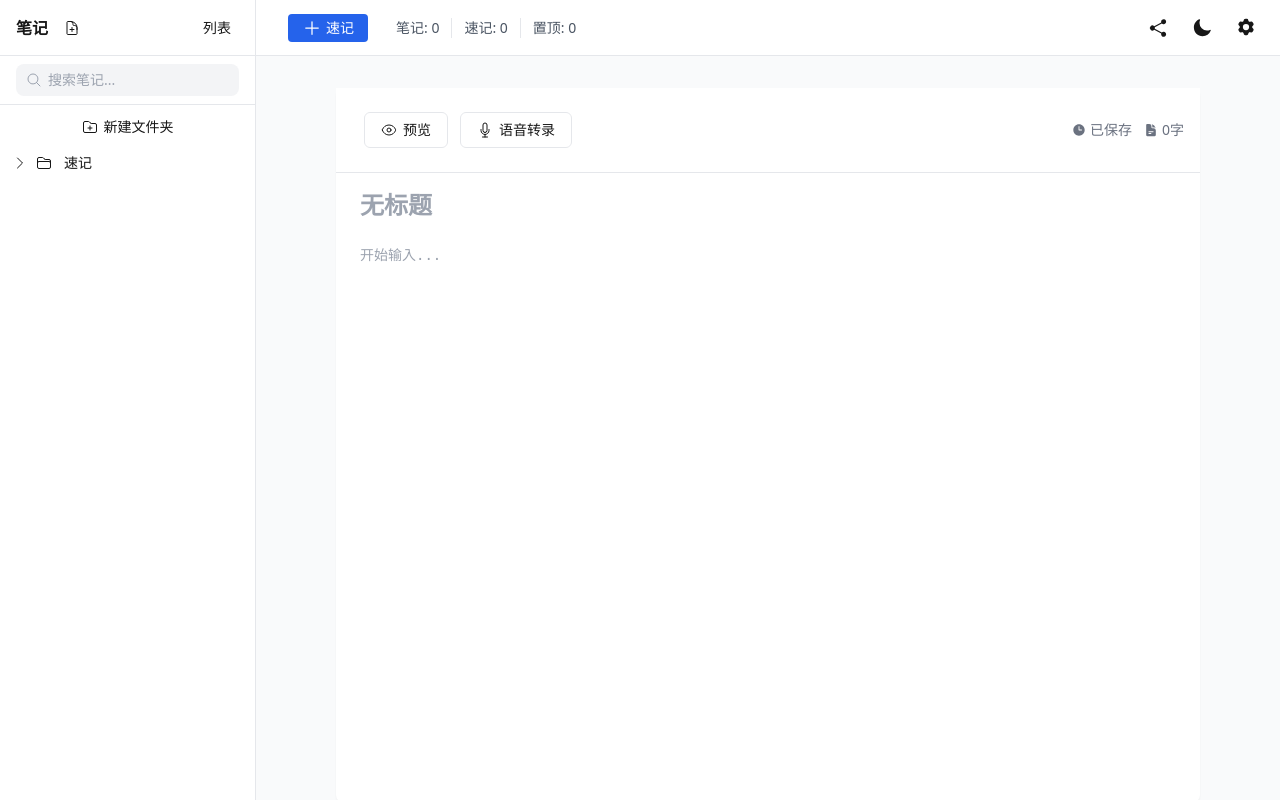
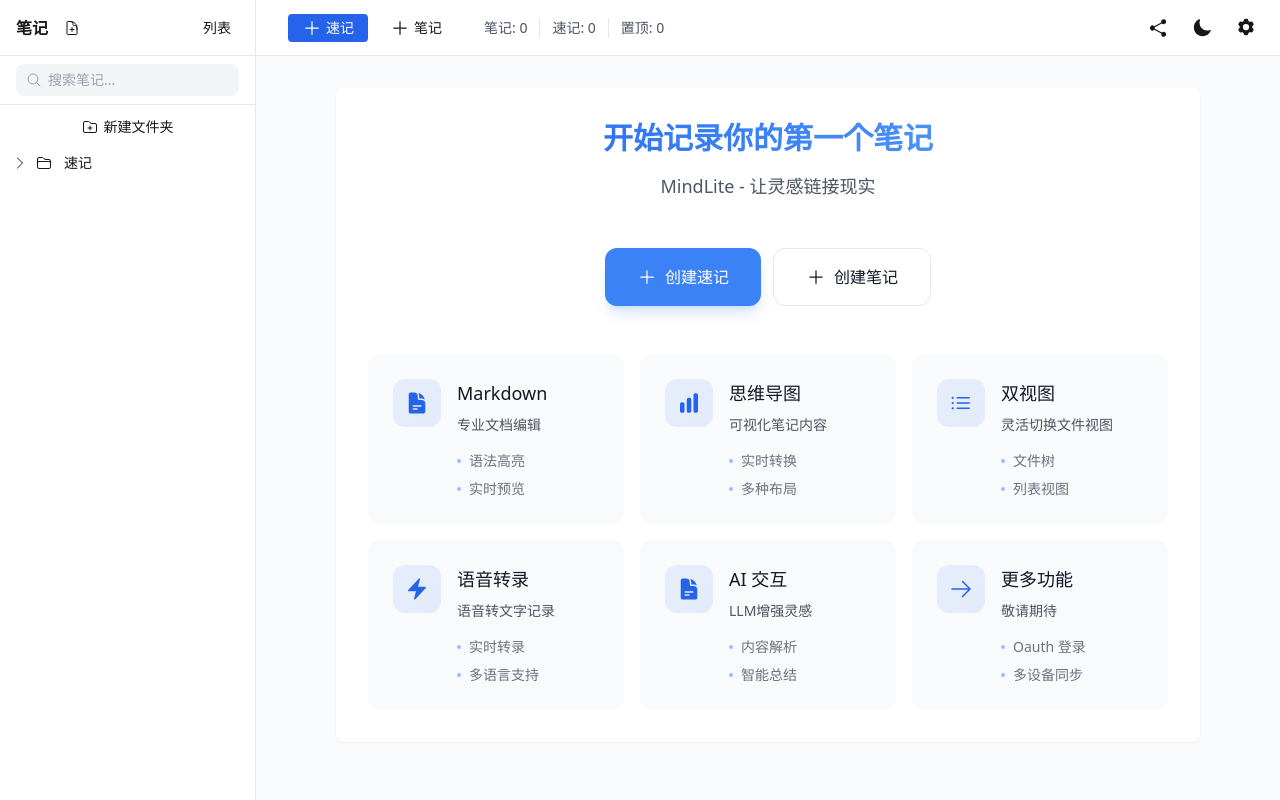
Before and after one commit to MindMorbius/MindLite, a Next.js app: page /workspace in a window 1280 px wide. Built offline with nearby package versions, Linux system fonts and the light colour scheme.

Commit message:
添加 引导页

```diff
--- /dev/null
+++ b/src/components/workspace/EmptyState/index.js
@@ -0,0 +1,125 @@
+import { PlusIcon, FolderIcon, DocumentTextIcon, BoltIcon, ChartBarIcon, ListBulletIcon, ShieldCheckIcon, ArrowRightIcon } from '@heroicons/react/24/solid';
+import { useStore } from '@/lib/store';
+
+const features = [
+  {
+    title: 'Markdown',
+    description: '专业文档编辑',
+    icon: DocumentTextIcon,
+    items: ['语法高亮', '实时预览']
+  },
+  {
+    title: '思维导图',
+    description: '可视化笔记内容',
+    icon: ChartBarIcon,
+    items: ['实时转换', '多种布局']
+  },
+  {
+    title: '双视图',
+    description: '灵活切换文件视图',
+    icon: ListBulletIcon,
+    items: ['文件树', '列表视图']
+  },
+  {
+    title: '语音转录',
+    description: '语音转文字记录',
+    icon: BoltIcon,
+    items: ['实时转录', '多语言支持']
+  },
+  {
+    title: 'AI 交互',
+    description: 'LLM增强灵感',
+    icon: DocumentTextIcon,
+    items: ['内容解析', '智能总结']
+  },
+  {
+    title: '更多功能',
+    description: '敬请期待',
+    icon: ArrowRightIcon,
+    items: ['Oauth 登录', '多设备同步']
+  }
+];
+
+function FeatureCard({ title, description, items, icon: Icon }) {
+  return (
+    <div className="group relative p-4 sm:p-6 bg-gray-50 dark:bg-gray-700/50 rounded-xl hover:bg-white dark:hover:bg-gray-700 transition-all duration-300 hover:shadow-lg border border-transparent hover:border-gray-200 dark:hover:border-gray-600">
+      <div className="flex items-start gap-2 sm:gap-4">
+        <div className="shrink-0 p-2 sm:p-3 rounded-xl bg-gradient-to-br from-blue-500/10 to-blue-600/10 dark:from-blue-400/10 dark:to-blue-500/10 text-blue-600 dark:text-blue-400 group-hover:scale-110 transition-transform duration-300">
+          <Icon className="w-5 h-5 sm:w-6 sm:h-6" />
+        </div>
+        <div className="flex-1 min-w-0">
+          <h3 className="font-medium text-base sm:text-lg text-gray-900 dark:text-gray-100 group-hover:text-blue-500 dark:group-hover:text-blue-400 transition-colors truncate mb-1 sm:mb-2">
+            {title}
+          </h3>
+          <p className="text-gray-600 dark:text-gray-400 text-xs sm:text-sm mb-2 sm:mb-4 line-clamp-2">
+            {description}
+          </p>
+          <ul className="space-y-1 sm:space-y-2">
+            {items.map((item, index) => (
+              <li
+                key={index}
+                className="flex items-center text-xs sm:text-sm text-gray-500 dark:text-gray-400"
+              >
+                <span className="mr-2 w-1 h-1 rounded-full bg-blue-500/50" />
+                {item}
+              </li>
+            ))}
+          </ul>
+        </div>
+      </div>
+    </div>
+  );
+}
+
+export default function EmptyState() {
+  const { addQuickNote, addNote } = useStore();
+
+  const handleAddNote = () => {
+    const now = new Date();
+    addNote({
+      id: now.getTime().toString(),
+      title: '未命名笔记',
+      content: '',
+    });
+  };
+
+  return (
+    <div className="min-h-full flex flex-col items-center justify-center p-3 sm:p-6 md:p-8">
+      <div className="w-full max-w-5xl mx-auto">
+        <div className="text-center mb-12">
+          <h2 className="text-3xl font-bold mb-4 text-gray-900 dark:text-gray-100 bg-gradient-to-r from-blue-600 via-blue-500 to-blue-400 bg-clip-text text-transparent">
+            开始记录你的第一个笔记
+          </h2>
+          <p className="text-lg text-gray-600 dark:text-gray-400 max-w-2xl mx-auto">
+            MindLite - 让灵感链接现实
+          </p>
+        </div>
+
+        {/* 创建按钮 */}
+        <div className="flex flex-col sm:flex-row gap-3 justify-center mb-12">
+          <button
+            onClick={addQuickNote}
+            className="px-8 py-4 bg-blue-500 text-white rounded-xl hover:bg-blue-600 transition-all duration-200 flex items-center justify-center shadow-lg shadow-blue-500/20 hover:shadow-blue-500/30"
+          >
+            <PlusIcon className="w-5 h-5 mr-2" />
+            创建速记
+          </button>
+          <button
+            onClick={handleAddNote}
+            className="px-8 py-4 bg-white dark:bg-gray-700 text-gray-900 dark:text-gray-100 rounded-xl hover:bg-gray-50 dark:hover:bg-gray-600 transition-all duration-200 flex items-center justify-center border border-gray-200 dark:border-gray-600"
+          >
+            <PlusIcon className="w-5 h-5 mr-2" />
+            创建笔记
+          </button>
+        </div>
+
+        {/* 功能特性网格 */}
+        <div className="grid grid-cols-2 lg:grid-cols-3 gap-3 sm:gap-4">
+          {features.map((feature, index) => (
+            <FeatureCard key={index} {...feature} />
+          ))}
+        </div>
+      </div>
+    </div>
+  );
+}
--- a/src/components/workspace/NoteEditor/index.js
+++ b/src/components/workspace/NoteEditor/index.js
@@ -5,6 +5,7 @@
 import EditorToolbar from './EditorToolbar';
 import EditorContent from './EditorContent';
 import EditorStatusBar from './EditorStatusBar';
+import EmptyState from '../EmptyState';
 
 export default function NoteEditor() {
   const { notes, activeNoteId } = useStore();
@@ -26,6 +27,15 @@
       setLocalContent('');
     }
   }, [activeNote]);
+
+  // 如果没有笔记，显示空状态
+  if (notes.length === 0) {
+    return (
+      <div className="bg-white dark:bg-gray-800 rounded-lg shadow-sm min-h-[calc(100vh-8rem)] md:min-h-[600px]">
+        <EmptyState />
+      </div>
+    );
+  }
 
   return (
     <div className="bg-white dark:bg-gray-800 rounded-lg shadow-sm min-h-[calc(100vh-8rem)] md:min-h-[600px] flex flex-col">
--- a/src/components/workspace/WorkspaceLayout/WorkspaceNav.js
+++ b/src/components/workspace/WorkspaceLayout/WorkspaceNav.js
@@ -17,11 +17,20 @@
 import { useStore } from '@/lib/store';
 
 export default function WorkspaceNav({ onMenuClick }) {
-  const { notes, addQuickNote } = useStore();
+  const { notes, addQuickNote, addNote } = useStore();
 
   const totalNotes = notes.length;
   const quickNotes = notes.filter(note => note.path === '/速记').length;
   const pinnedNotes = notes.filter(note => note.pinned).length;
+
+  const handleAddNote = () => {
+    const now = new Date();
+    addNote({
+      id: now.getTime().toString(),
+      title: '未命名笔记',
+      content: '',
+    });
+  };
 
   return (
     <nav className="h-14 border-b border-gray-200 dark:border-gray-700 bg-white dark:bg-gray-800">
@@ -36,6 +45,7 @@
           >
             <MenuIcon className="w-5 h-5" />
           </Button>
+          <div className="flex space-x-2">
             <Button
               onClick={addQuickNote}
               size="sm"
@@ -45,6 +55,16 @@
               <PlusIcon className="w-5 h-5 mr-1" />
               <span>速记</span>
             </Button>
+            <Button
+              onClick={handleAddNote}
+              size="sm"
+              variant="secondary"
+              className="min-w-[80px] flex items-center justify-center"
+            >
+              <PlusIcon className="w-5 h-5 mr-1" />
+              <span>笔记</span>
+            </Button>
+          </div>
           <div className="hidden md:flex items-center divide-x divide-gray-200 dark:divide-gray-700">
             <span className="px-3 text-sm text-gray-600 dark:text-gray-300">笔记: {totalNotes}</span>
             <span className="px-3 text-sm text-gray-600 dark:text-gray-300">速记: {quickNotes}</span>
```
Lines whose indentation alone changed are shown as unchanged.
